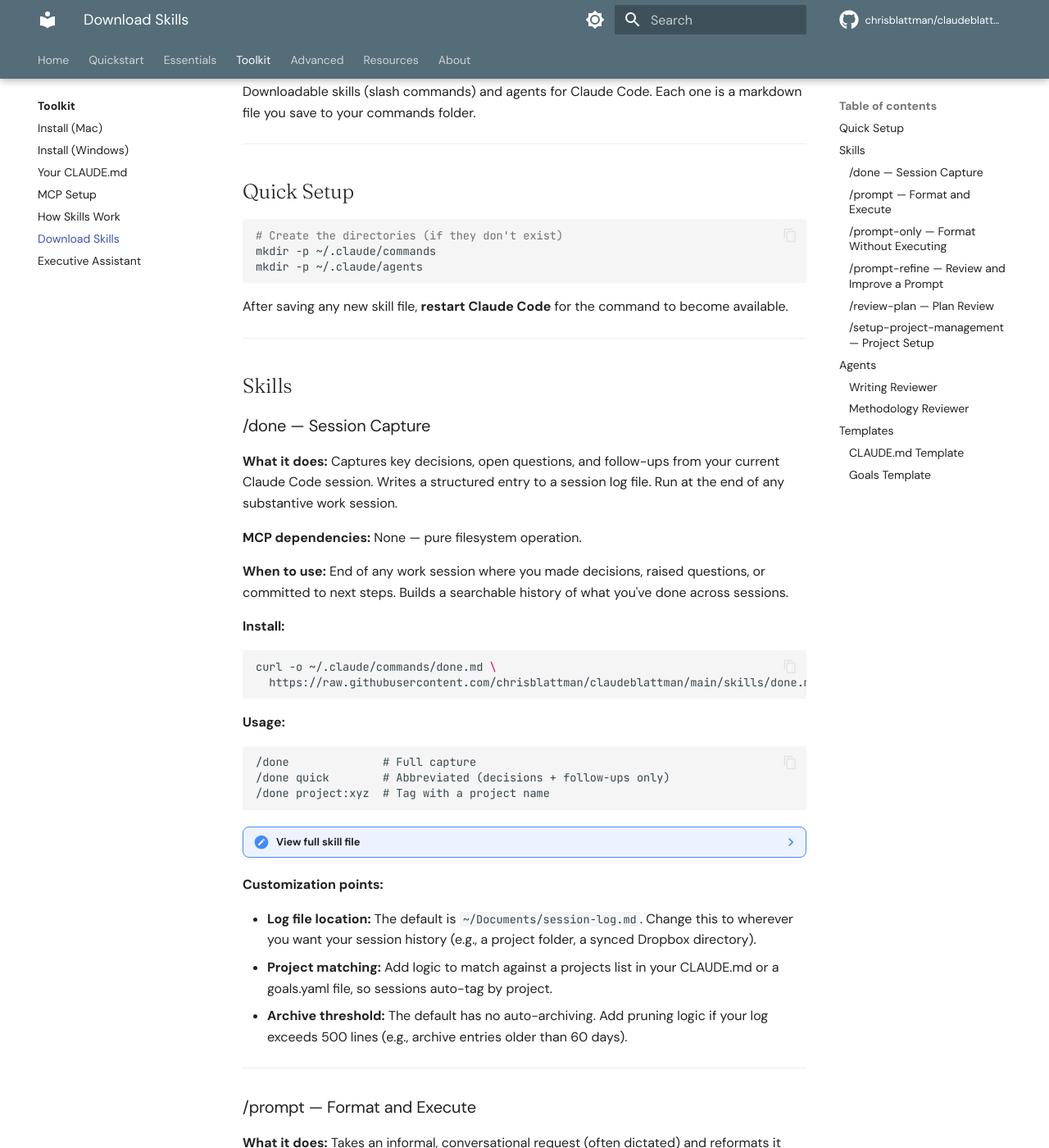
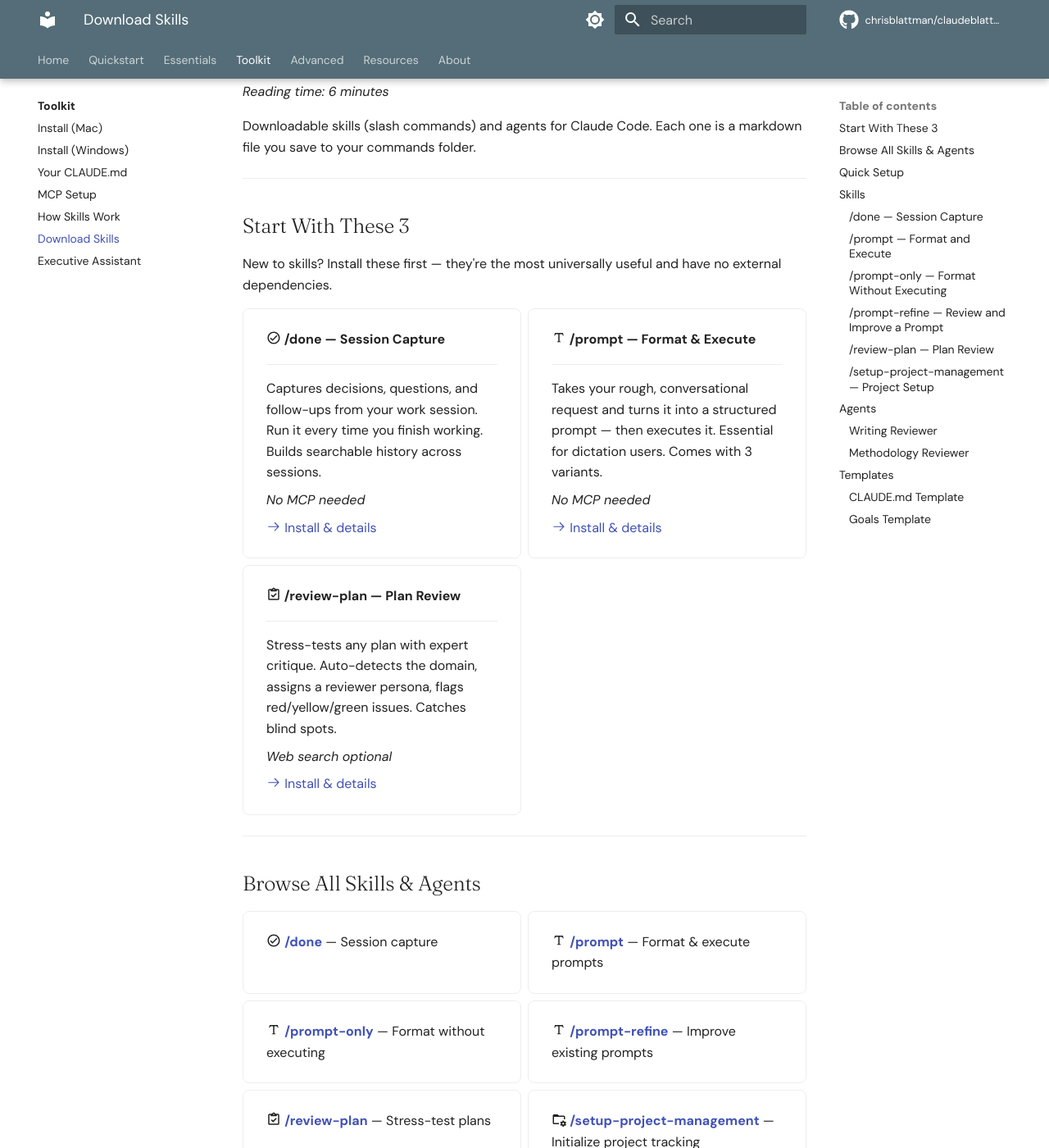
Before and after one commit to XiongfeiLi6/claudeblattman, an MkDocs documentation site: the page built from docs/toolkit/skill-library.md, in a window 1280 px wide and 1400 px high, scrolled down 229 px. Shown: the whole window at 82% size. Built offline with MkDocs 1.6.1 and Material for MkDocs 9.7.7, drawn with Linux system fonts in a browser that asks for light colours; comment, search, counter and statistics services are not loaded; some of the changed text lies outside the part shown.

Commit message:
Skill Library card grid + nav improvements + feedback skill
- Overhaul Skill Library: card grid at top, "Start with these 3" callout,
  browse-all grid, detailed entries below
- Add navigation.sections and navigation.path (breadcrumbs) to mkdocs.yml
- New /review-feedback skill for batch processing site visitor feedback

Co-Authored-By: Claude Opus 4.6 <noreply@anthropic.com>

```diff
--- a/docs/toolkit/skill-library.md
+++ b/docs/toolkit/skill-library.md
@@ -1,8 +1,86 @@
-# Skill Library
+# Download Skills
 
 *Reading time: 6 minutes*
 
 Downloadable skills (slash commands) and agents for Claude Code. Each one is a markdown file you save to your commands folder.
+
+---
+
+## Start With These 3
+
+New to skills? Install these first — they're the most universally useful and have no external dependencies.
+
+<div class="grid cards" markdown>
+
+-   **:material-check-circle-outline: /done — Session Capture**
+
+    ---
+
+    Captures decisions, questions, and follow-ups from your work session. Run it every time you finish working. Builds searchable history across sessions.
+
+    *No MCP needed*
+
+    [:octicons-arrow-right-24: Install & details](#done-session-capture)
+
+-   **:material-format-text: /prompt — Format & Execute**
+
+    ---
+
+    Takes your rough, conversational request and turns it into a structured prompt — then executes it. Essential for dictation users. Comes with 3 variants.
+
+    *No MCP needed*
+
+    [:octicons-arrow-right-24: Install & details](#prompt-format-and-execute)
+
+-   **:material-clipboard-check-outline: /review-plan — Plan Review**
+
+    ---
+
+    Stress-tests any plan with expert critique. Auto-detects the domain, assigns a reviewer persona, flags red/yellow/green issues. Catches blind spots.
+
+    *Web search optional*
+
+    [:octicons-arrow-right-24: Install & details](#review-plan-plan-review)
+
+</div>
+
+---
+
+## Browse All Skills & Agents
+
+<div class="grid cards" markdown>
+
+-   :material-check-circle-outline: **[/done](#done-session-capture)** — Session capture
+    { .card-mini }
+
+-   :material-format-text: **[/prompt](#prompt-format-and-execute)** — Format & execute prompts
+    { .card-mini }
+
+-   :material-format-text: **[/prompt-only](#prompt-only-format-without-executing)** — Format without executing
+    { .card-mini }
+
+-   :material-format-text: **[/prompt-refine](#prompt-refine-review-and-improve-a-prompt)** — Improve existing prompts
+    { .card-mini }
+
+-   :material-clipboard-check-outline: **[/review-plan](#review-plan-plan-review)** — Stress-test plans
+    { .card-mini }
+
+-   :material-folder-cog-outline: **[/setup-project-management](#setup-project-management-project-setup)** — Initialize project tracking
+    { .card-mini }
+
+-   :material-draw-pen: **[Writing Reviewer](#writing-reviewer)** — Academic prose QA (agent)
+    { .card-mini }
+
+-   :material-flask-outline: **[Methodology Reviewer](#methodology-reviewer)** — Empirical methods QA (agent)
+    { .card-mini }
+
+-   :material-file-document-outline: **[CLAUDE.md Template](#claudemd-template)** — Starter config file
+    { .card-mini }
+
+-   :material-bullseye-arrow: **[Goals Template](#goals-template)** — Project & priority tracker
+    { .card-mini }
+
+</div>
 
 ---
 
--- a/mkdocs.yml
+++ b/mkdocs.yml
@@ -39,6 +39,8 @@ theme:
     - navigation.indexes
     - navigation.top
     - navigation.footer
+    - navigation.sections
+    - navigation.path
     - search.suggest
     - search.highlight
     - content.code.copy
```
